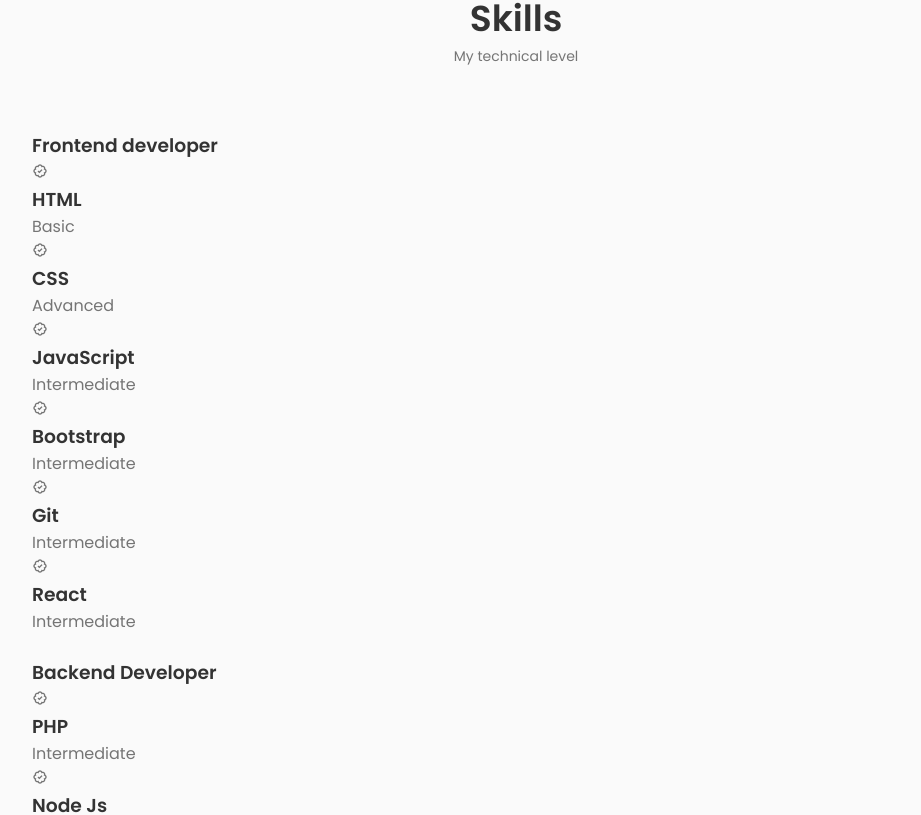
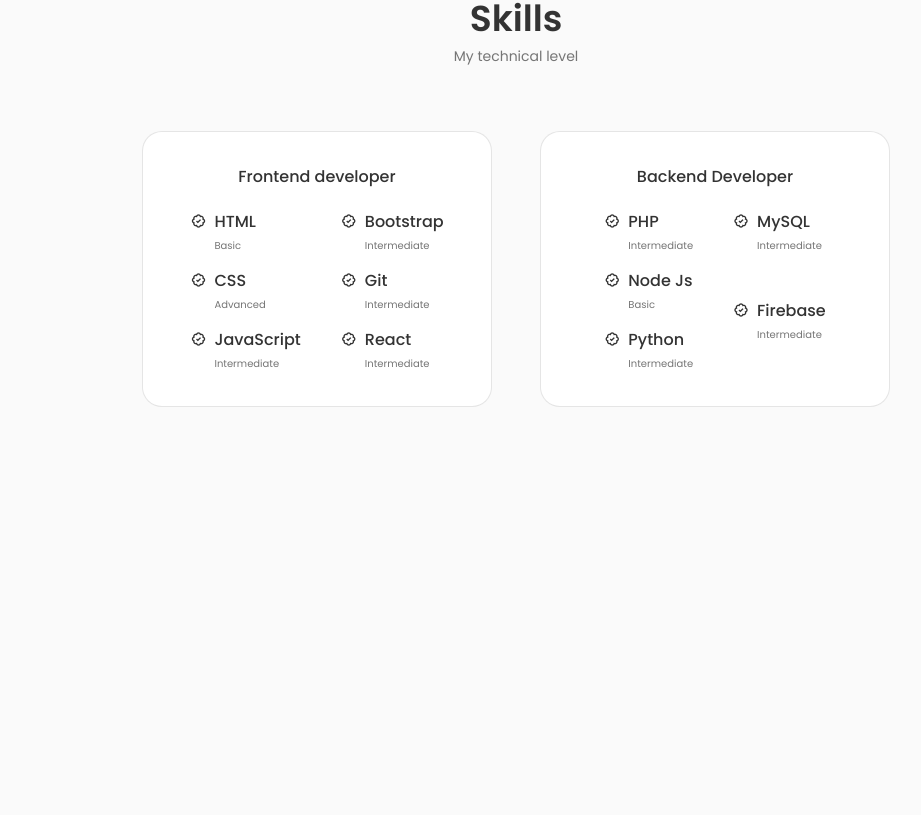
Before and after one commit to Filla0/My-Portfolio, a React (Vite) app: page / in a window 1280 px wide. Shown: the part 1389-2204 px from the top of the page, without its empty margins (124-1045 px from the left). After the commit the page ends 1828 px from the top, so only its background shows below. Built offline with nearby package versions, Linux system fonts and the light colour scheme.

Commit message:
Update skills.css

```diff
--- a/src/components/Skills/skills.css
+++ b/src/components/Skills/skills.css
@@ -0,0 +1,51 @@
+.skills__container {
+    grid-template-columns: repeat(2, 350px);
+    column-gap: 3rem;
+    justify-content: center;
+}
+
+.skills__content {
+    background-color: var(--container-color);
+    border: 1px solid rgb(0, 0, 0, 0.1);
+    padding: 2rem 4rem;
+    border-radius: 1.25rem;
+}
+
+.skills__title {
+    font-size: var(--normal-font-size);
+    font-weight: var(--font-medium);
+    text-align: center;
+    margin-bottom: var(--mb-1-5);
+}
+
+.skills__box {
+    display: flex;
+    justify-content: center;
+    column-gap: 2.5rem;
+}
+
+.skills__group {
+    display: grid;
+    align-items: flex-start;
+    row-gap: 1rem;
+}
+
+.skills__data {
+    display: flex;
+    column-gap: 0.5rem;
+}
+
+.skills .bx-badge-check {
+    font-size: 1rem;
+    color: var(--title-color);
+}
+
+.skills__name {
+    font-size: var(--normal-font-size);
+    font-weight: var(--font-medium);
+    line-height: 18px;
+}
+
+.skills__level {
+    font-size: var(--tiny-font-size);
+}
```
